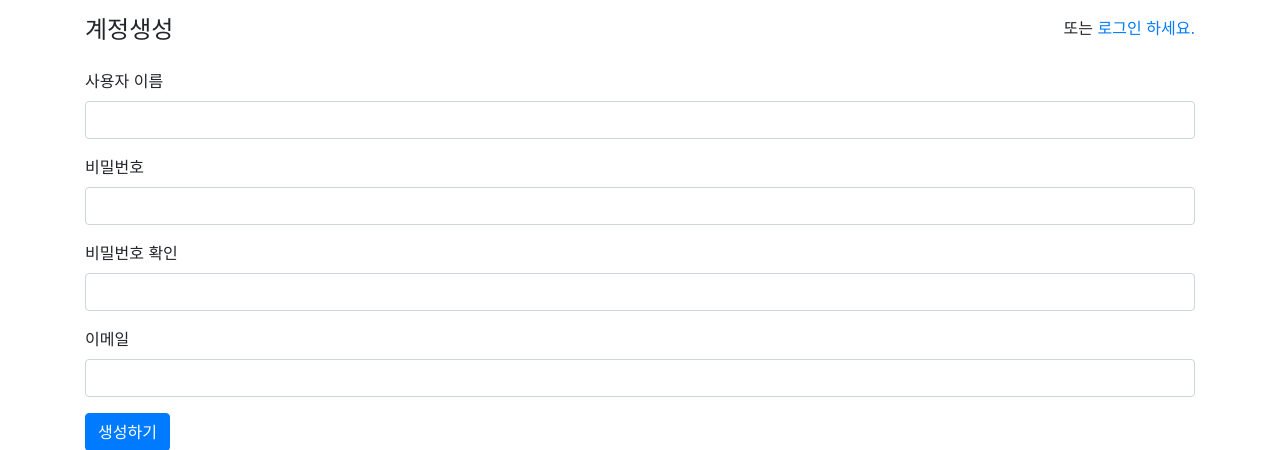
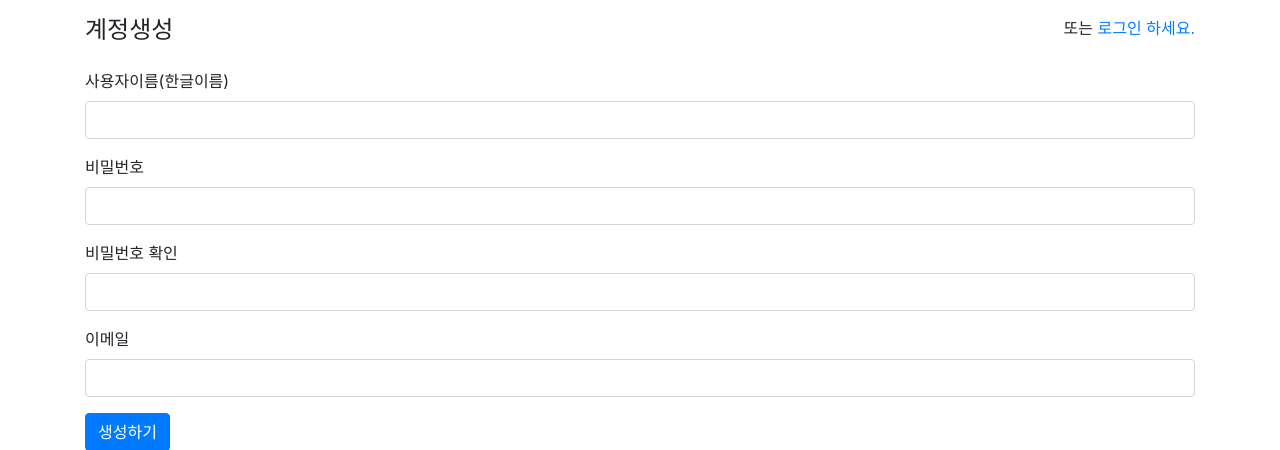
Before and after one commit to baksoyeoung/pybo, a Django app: page /common/signup/ in a window 1280 px wide. Shown: the part 57-507 px from the top of the page. Run offline with Django 3.2, Linux system fonts and the light colour scheme; some libraries are stand-ins or nearby versions.

Commit message:
2021-12-18-1

```diff
--- a/templates/common/login.html
+++ b/templates/common/login.html
@@ -14,7 +14,7 @@
         <input type="hidden" name="next" value="{{ next }}">  <!-- 로그인 성공후 이동되는 URL -->
         {% include "form_errors.html" %}
         <div class="form-group">
-            <label for="username">사용자ID</label>
+            <label for="username">사용자ID(한글이름)</label>
             <input type="text" class="form-control" name="username" id="username"
                    value="{{ form.username.value|default_if_none:'' }}">
         </div>
--- a/templates/common/signup.html
+++ b/templates/common/signup.html
@@ -13,7 +13,7 @@
         {% csrf_token %}
         {% include "form_errors.html" %}
         <div class="form-group">
-            <label for="username">사용자 이름</label>
+            <label for="username">사용자이름(한글이름)</label>
             <input type="text" class="form-control" name="username" id="username"
                    value="{{ form.username.value|default_if_none:'' }}">
         </div>
```
